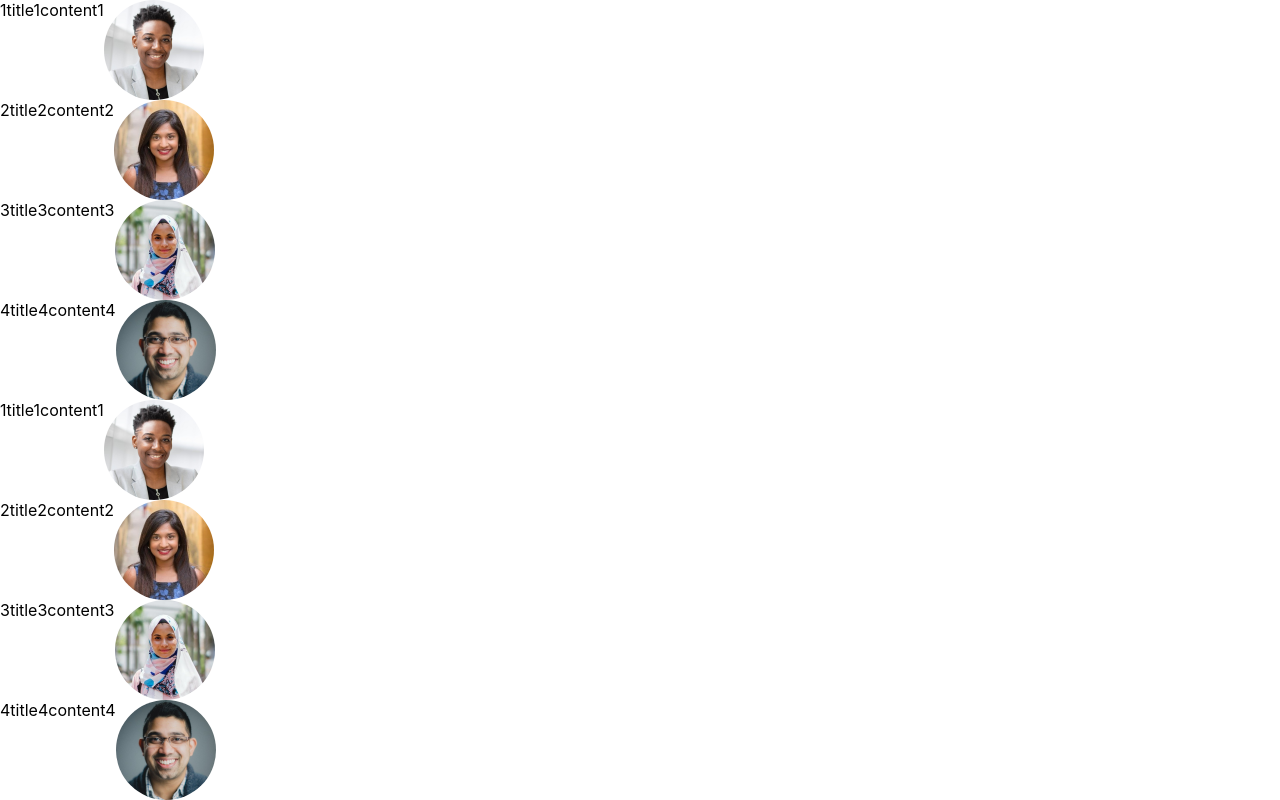
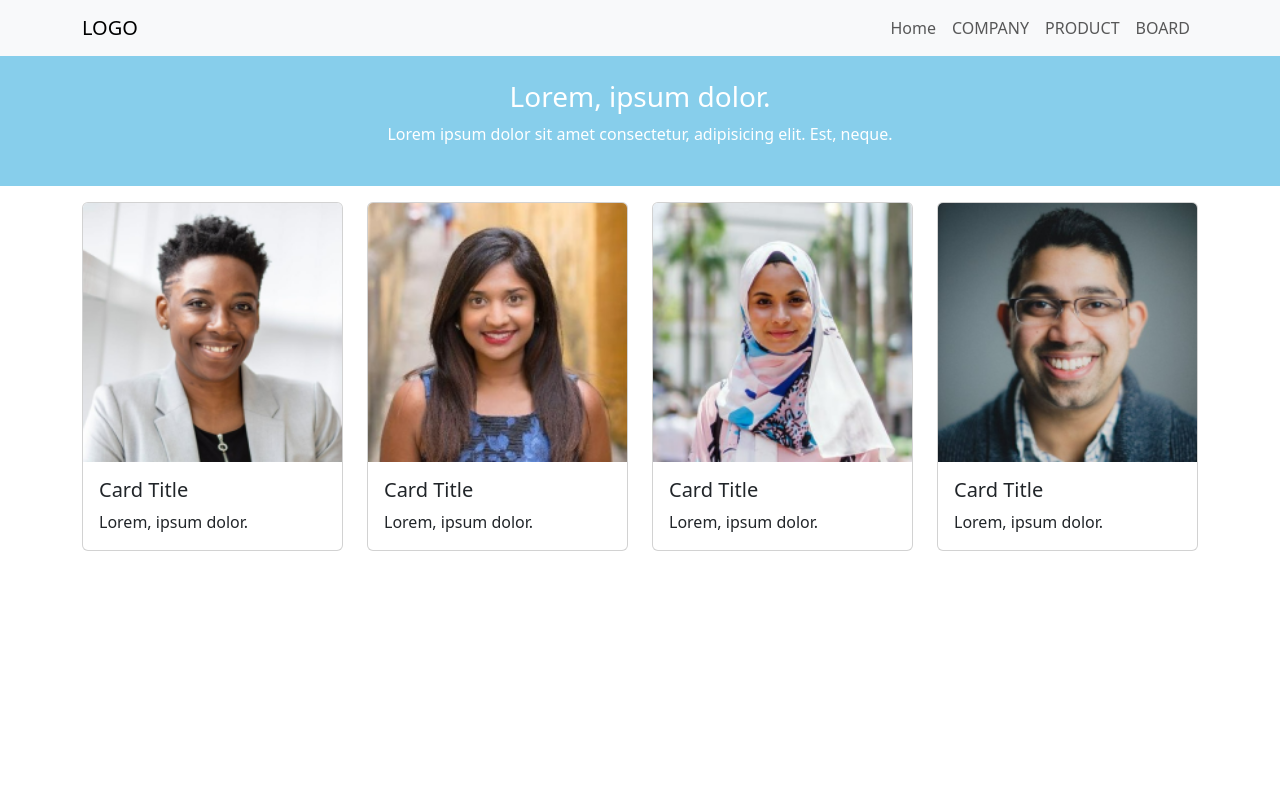
Before and after one commit to nuitciel99/2023react, a React (Create React App) app: page / in a window 1280 px wide. Built offline with nearby package versions, Linux system fonts and the light colour scheme.

Commit message:
bootstrap

```diff
--- a/src/App.css
+++ b/src/App.css
@@ -110,3 +110,8 @@ li{list-style: none;}
 .avatar img{
   width: 100%;
 }
+
+.visualWrap{
+  background: skyblue;
+
+}
--- a/src/App.js
+++ b/src/App.js
@@ -1,6 +1,8 @@
 import { useState } from 'react';
 import './App.css'
 import {vData, vData1} from './data.js'
+import {Button, Container, Row, Col, Navbar, Nav, NavDropdown, Card} from 'react-bootstrap';
+import 'bootstrap/dist/css/bootstrap.min.css';
 
 function App() {
   const [viewData, setViewData] = useState(vData)
@@ -9,40 +11,79 @@ function App() {
 
   return(
     <div className="App">
-      {
-        viewData.map(function(item){
-          return(
-            <>
-            <div style={ {display:"flex"} }>
-              <div>{item.id}</div>
-              <div>{item.title}</div>
-              <div>{item.content}</div>
-              <div className='avatar'>
-                <img src={`./img/${item.img}`} alt='' />
-              </div>
-            </div>
-            </>
-          )
-        })
-      }
-      {
-        viewData1.map(function(item){
-          return(
-            <>
-            <div style={ {display:"flex"} }>
-              <div>{item.id}</div>
-              <div>{item.title}</div>
-              <div>{item.content}</div>
-              <div className='avatar'>
-                <img src={`./img/${item.img}`} alt='' />
-              </div>
-            </div>
-            </>
-          )
-        })
-      }
+      <Navbar expand="lg" className="bg-body-tertiary">
+      <Container>
+        <Navbar.Brand href="#home">LOGO</Navbar.Brand>
+        <Navbar.Toggle aria-controls="basic-navbar-nav" />
+        <Navbar.Collapse id="basic-navbar-nav">
+          <Nav className="ms-auto">
+            {/* margin: 0 auto >>> margin ml-auto mr-auto >>> center */}
+            {/* margin-left:auto : 오른쪽 정렬 */}
+            <Nav.Link href="#home">Home</Nav.Link>
+            <Nav.Link href="#link">COMPANY</Nav.Link>
+            <Nav.Link href="#link">PRODUCT</Nav.Link>
+            <Nav.Link href="#link">BOARD</Nav.Link>
+          </Nav>
+        </Navbar.Collapse>
+      </Container>
+    </Navbar>
+    <div className='visualWrap mb-3'>
+      <Container className='py-4 text-white text-center'>
+        <h3>Lorem, ipsum dolor.</h3>
+        <p>Lorem ipsum dolor sit amet consectetur, adipisicing elit. Est, neque.</p>
 
-      {/* <img src='./img/img01.png' /> */}
+      </Container>
+    </div>
+
+    <Container>
+      <Row>
+        <Col sm={6} md={3} className='mb-2'>
+        <Card>
+          <Card.Img variant="top" src="./img/img01.png" />
+            <Card.Body>
+              <Card.Title>Card Title</Card.Title>
+              <Card.Text>
+                Lorem, ipsum dolor.
+              </Card.Text>
+            </Card.Body>
+        </Card>
+        </Col>
+        <Col sm={6} md={3}>
+        <Card>
+          <Card.Img variant="top" src="./img/img02.png" />
+            <Card.Body>
+              <Card.Title>Card Title</Card.Title>
+              <Card.Text>
+                Lorem, ipsum dolor.
+              </Card.Text>
+            </Card.Body>
+        </Card>
+        </Col>
+        <Col sm={6} md={3}>
+        <Card>
+          <Card.Img variant="top" src="./img/img03.png" />
+            <Card.Body>
+              <Card.Title>Card Title</Card.Title>
+              <Card.Text>
+                Lorem, ipsum dolor.
+              </Card.Text>
+            </Card.Body>
+        </Card>
+        </Col>
+        <Col sm={6} md={3}>
+        <Card>
+          <Card.Img variant="top" src="./img/img04.png" />
+            <Card.Body>
+              <Card.Title>Card Title</Card.Title>
+              <Card.Text>
+                Lorem, ipsum dolor.
+              </Card.Text>
+            </Card.Body>
+        </Card>
+        </Col>
+      </Row>
+    </Container>
+
     </div>
   )
 }
```
Also changed, not shown: src/lec/App imgView.js (added, +52 -0 lines), src/lec/App_data.js (added, +56 -0 lines).
